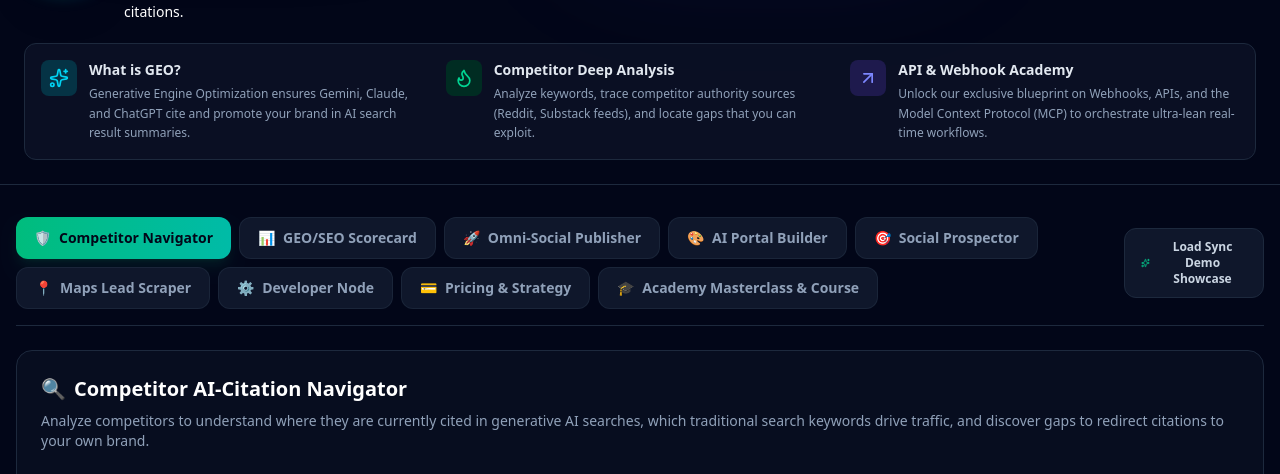
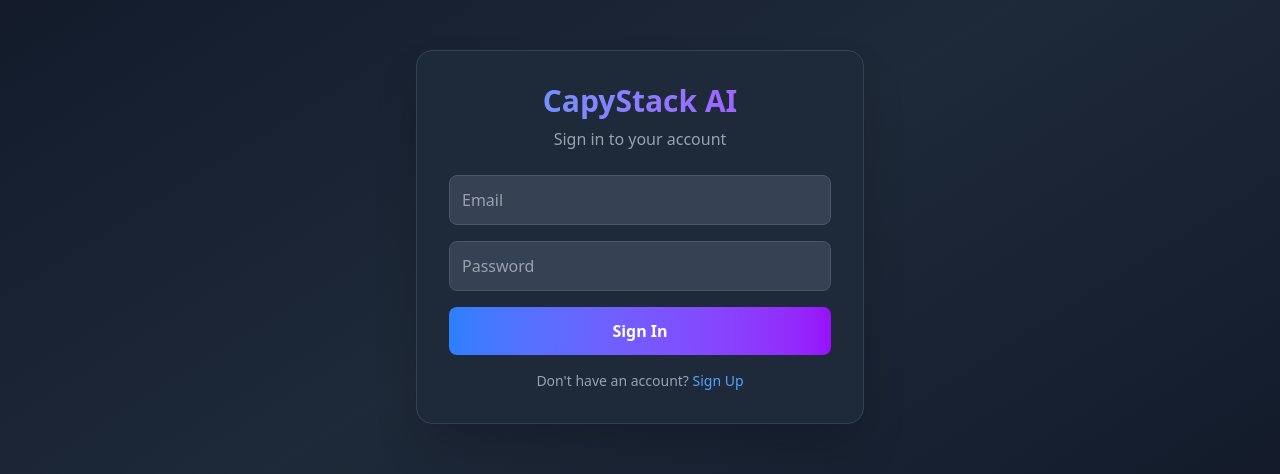
Before and after one commit to theaifreedomofficial-stack/capystack-academy, a React (Vite) app: page / in a window 1280 px wide. Shown: the part 163-637 px from the top of the page. Built offline with nearby package versions, Linux system fonts and the light colour scheme; no server answers.

Commit message:
Add Supabase auth: client, AuthPage, auth gate

```diff
--- a/package.json
+++ b/package.json
@@ -12,6 +12,7 @@
     "lint": "tsc --noEmit"
   },
   "dependencies": {
+    "@supabase/supabase-js": "^2.108.2",
     "@tailwindcss/vite": "^4.1.14",
     "@vitejs/plugin-react": "^5.0.4",
     "dotenv": "^17.2.3",
--- a/src/App.tsx
+++ b/src/App.tsx
@@ -1,4 +1,6 @@
 import React, { useState, useEffect } from "react";
+import AuthPage from "./components/AuthPage";
+import { supabase } from "./lib/supabase";
 import Header from "./components/Header";
 import CompetitorTab from "./components/CompetitorTab";
 import ScorecardTab from "./components/ScorecardTab";
@@ -14,6 +16,23 @@
 import { Sparkles, Terminal, Info, BarChart3, HelpCircle, AlertCircle } from "lucide-react";
 
 export default function App() {
+  const [session, setSession] = useState<any>(null);
+  const [authLoading, setAuthLoading] = useState(true);
+
+  useEffect(() => {
+    supabase.auth.getSession().then(({ data: { session } }) => {
+      setSession(session);
+      setAuthLoading(false);
+    });
+    const { data: { subscription } } = supabase.auth.onAuthStateChange((_event, session) => {
+      setSession(session);
+    });
+    return () => subscription.unsubscribe();
+  }, []);
+
+  if (authLoading) return <div className="min-h-screen flex items-center justify-center bg-gray-900 text-white">Loading...</div>;
+  if (!session) return <AuthPage onAuth={() => {}} />;
+
   const [activeTab, setActiveTab] = useState<"competitor" | "scorecard" | "publisher" | "builder" | "prospector" | "devcenter" | "pricing" | "maps" | "course">("competitor");
 
   // State to hold cached runs for seamless UX and pre-populated demos
--- /dev/null
+++ b/src/components/AuthPage.tsx
@@ -0,0 +1,93 @@
+import { useState } from "react";
+import { supabase } from "../lib/supabase";
+
+export default function AuthPage({ onAuth }: { onAuth: () => void }) {
+  const [email, setEmail] = useState("");
+  const [password, setPassword] = useState("");
+  const [fullName, setFullName] = useState("");
+  const [isSignUp, setIsSignUp] = useState(false);
+  const [loading, setLoading] = useState(false);
+  const [error, setError] = useState("");
+
+  const handleSubmit = async (e: React.FormEvent) => {
+    e.preventDefault();
+    setLoading(true);
+    setError("");
+
+    if (isSignUp) {
+      const { error } = await supabase.auth.signUp({
+        email,
+        password,
+        options: { data: { full_name: fullName } }
+      });
+      if (error) { setError(error.message); setLoading(false); return; }
+    } else {
+      const { error } = await supabase.auth.signInWithPassword({ email, password });
+      if (error) { setError(error.message); setLoading(false); return; }
+    }
+    setLoading(false);
+    onAuth();
+  };
+
+  return (
+    <div className="min-h-screen flex items-center justify-center bg-gradient-to-br from-gray-900 via-gray-800 to-gray-900">
+      <div className="bg-gray-800 p-8 rounded-2xl shadow-2xl w-full max-w-md border border-gray-700">
+        <h1 className="text-3xl font-bold text-center mb-2 bg-gradient-to-r from-blue-400 to-purple-500 bg-clip-text text-transparent">
+          CapyStack AI
+        </h1>
+        <p className="text-gray-400 text-center mb-6">
+          {isSignUp ? "Create your account" : "Sign in to your account"}
+        </p>
+
+        {error && (
+          <div className="bg-red-500/10 border border-red-500/50 text-red-400 p-3 rounded-lg mb-4 text-sm">
+            {error}
+          </div>
+        )}
+
+        <form onSubmit={handleSubmit} className="space-y-4">
+          {isSignUp && (
+            <input
+              type="text"
+              placeholder="Full Name"
+              value={fullName}
+              onChange={(e) => setFullName(e.target.value)}
+              className="w-full p-3 bg-gray-700 border border-gray-600 rounded-lg text-white placeholder-gray-400 focus:outline-none focus:border-blue-500"
+            />
+          )}
+          <input
+            type="email"
+            placeholder="Email"
+            value={email}
+            onChange={(e) => setEmail(e.target.value)}
+            required
+            className="w-full p-3 bg-gray-700 border border-gray-600 rounded-lg text-white placeholder-gray-400 focus:outline-none focus:border-blue-500"
+          />
+          <input
+            type="password"
+            placeholder="Password"
+            value={password}
+            onChange={(e) => setPassword(e.target.value)}
+            required
+            minLength={6}
+            className="w-full p-3 bg-gray-700 border border-gray-600 rounded-lg text-white placeholder-gray-400 focus:outline-none focus:border-blue-500"
+          />
+          <button
+            type="submit"
+            disabled={loading}
+            className="w-full p-3 bg-gradient-to-r from-blue-500 to-purple-600 text-white font-semibold rounded-lg hover:opacity-90 disabled:opacity-50 transition"
+          >
+            {loading ? "..." : isSignUp ? "Create Account" : "Sign In"}
+          </button>
+        </form>
+
+        <p className="text-gray-400 text-center mt-4 text-sm">
+          {isSignUp ? "Already have an account?" : "Don't have an account?"}{" "}
+          <button onClick={() => { setIsSignUp(!isSignUp); setError(""); }} className="text-blue-400 hover:underline">
+            {isSignUp ? "Sign In" : "Sign Up"}
+          </button>
+        </p>
+      </div>
+    </div>
+  );
+}
--- /dev/null
+++ b/src/lib/supabase.ts
@@ -0,0 +1,6 @@
+import { createClient } from '@supabase/supabase-js';
+
+const supabaseUrl = import.meta.env.VITE_SUPABASE_URL || '';
+const supabaseAnonKey = import.meta.env.VITE_SUPABASE_ANON_KEY || '';
+
+export const supabase = createClient(supabaseUrl, supabaseAnonKey);
```
Also changed, not shown: 1 other file (tests, documents, lock files or other folders).
